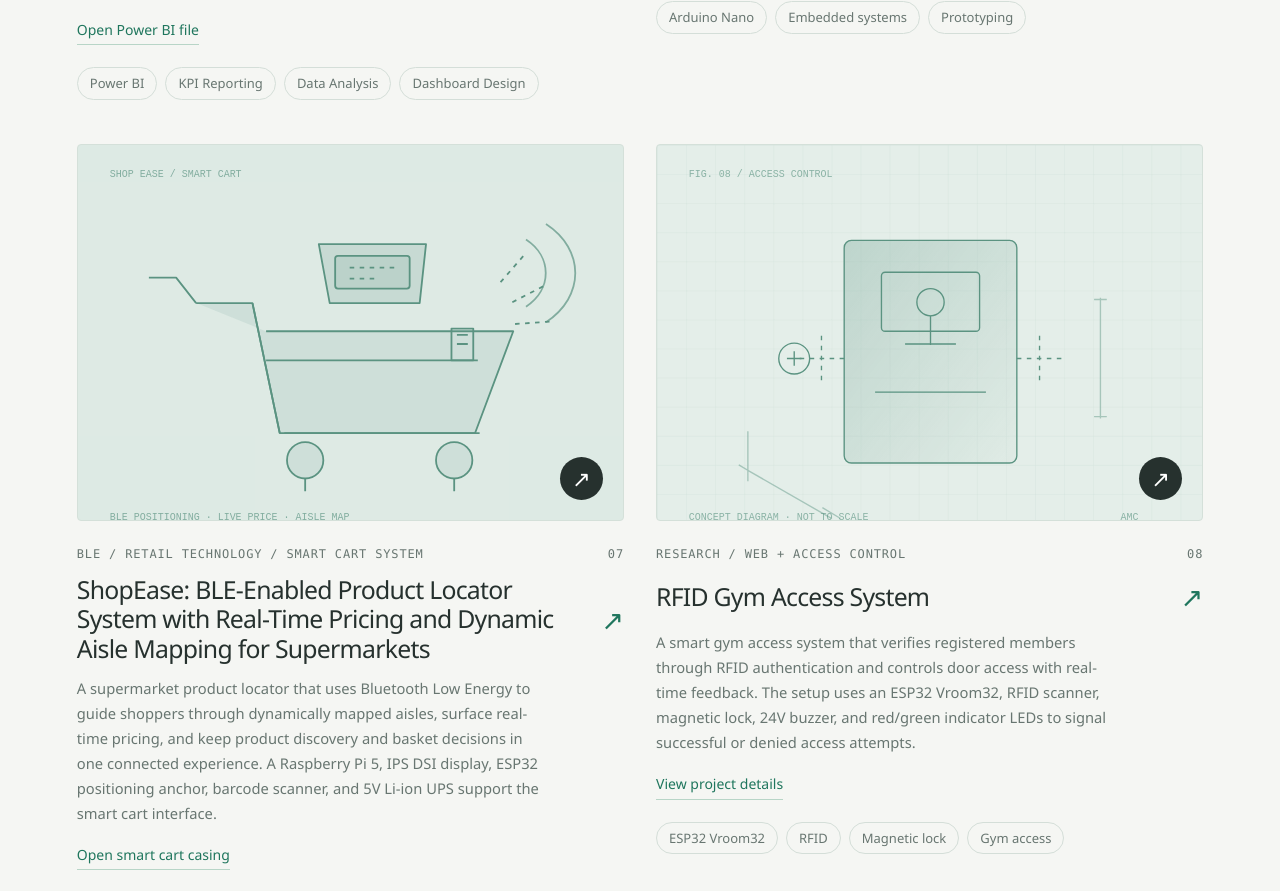
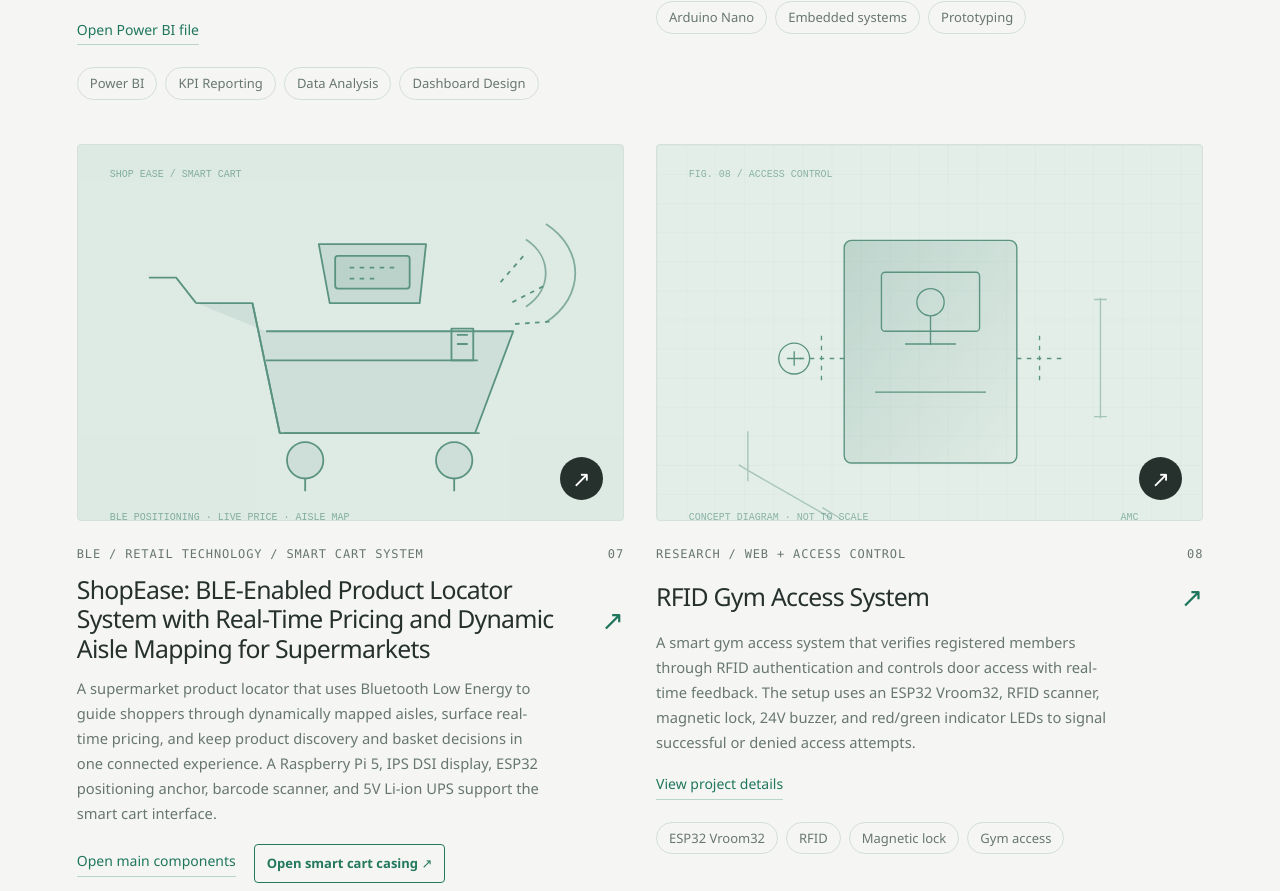
Before and after one commit to Yukie1212/PORTFOLIO, a React (Vite) app: page / in a window 1280 px wide. Shown: the part 3121-4012 px from the top of the page. Built offline with nearby package versions, Linux system fonts and the light colour scheme.

Commit message:
Restore ShopEase component links

```diff
--- a/src/App.jsx
+++ b/src/App.jsx
@@ -8,7 +8,7 @@
   { title: 'ICT & Security Systems — Client Engagements', category: 'NETWORKING / CCTV / SECURITY INSTALLATION', description: 'Layout and installation of ICT and security systems for McAsia Food Trade Corporation, Luxe Prime Realty, Medical Gallery Corporation, and Camfin Lending Inc. Includes network and CCTV installation, Windows Server and Active Directory configuration, firewall setup, NAS and Plex server deployment, and general hardware support.', tags: ['Windows Server', 'Active Directory', 'CCTV', 'Firewall', 'NAS'], type: 'security', url: 'mailto:angelomiguelr.cua@gmail.com?subject=ICT%20and%20Security%20Systems%20Client%20Engagements', linkLabel: 'Discuss client systems' },
   { title: 'McAsia Food Trade Corporation — Power BI Dashboard', category: 'DATA ANALYSIS / BUSINESS INTELLIGENCE', description: 'A reporting and dashboard system designed to turn operational data into clear, executive-ready insights for decision-making. The dashboards consolidate key business metrics, support KPI monitoring, and help visualize trends related to sales, performance, and operational activity across the organization.', tags: ['Power BI', 'KPI Reporting', 'Data Analysis', 'Dashboard Design'], type: 'data', url: '/March%20sales%20report.pbix', linkLabel: 'Open Power BI file' },
   { title: 'Timelight', category: 'EMBEDDED SYSTEMS / PROTOTYPING', description: 'A speech-timing device built with an Arduino Nano, buzzer, and LED lights. Audible and visual cues help speakers keep track of their time.', tags: ['Arduino Nano', 'Embedded systems', 'Prototyping'], type: 'embedded', url: 'https://badjau.github.io/timelight/', linkLabel: 'Explore Timelight' },
-  { title: 'ShopEase: BLE-Enabled Product Locator System with Real-Time Pricing and Dynamic Aisle Mapping for Supermarkets', category: 'BLE / RETAIL TECHNOLOGY / SMART CART SYSTEM', description: 'A supermarket product locator that uses Bluetooth Low Energy to guide shoppers through dynamically mapped aisles, surface real-time pricing, and keep product discovery and basket decisions in one connected experience. A Raspberry Pi 5, IPS DSI display, ESP32 positioning anchor, barcode scanner, and 5V Li-ion UPS support the smart cart interface.', tags: ['BLE positioning', 'Dynamic aisle mapping', 'Real-time pricing', 'Raspberry Pi 5', 'ESP32'], type: 'shop', url: 'https://cad.onshape.com/documents/45252feeec2d60c3249cbd84/w/e232dfad5ef60faf8680bbec/e/9abaa77c679d8b0c92cfc4a1?renderMode=0&uiState=6ab4f63d0996780a076d6def', linkLabel: 'Open smart cart casing' },
+  { title: 'ShopEase: BLE-Enabled Product Locator System with Real-Time Pricing and Dynamic Aisle Mapping for Supermarkets', category: 'BLE / RETAIL TECHNOLOGY / SMART CART SYSTEM', description: 'A supermarket product locator that uses Bluetooth Low Energy to guide shoppers through dynamically mapped aisles, surface real-time pricing, and keep product discovery and basket decisions in one connected experience. A Raspberry Pi 5, IPS DSI display, ESP32 positioning anchor, barcode scanner, and 5V Li-ion UPS support the smart cart interface.', tags: ['BLE positioning', 'Dynamic aisle mapping', 'Real-time pricing', 'Raspberry Pi 5', 'ESP32'], type: 'shop', url: 'https://cad.onshape.com/documents/aecccfbb5e0d449d2db2d221/w/9b3be6ea39467a66d63fc874/e/acf9ac63a97a4a71faaf4574', secondaryUrl: 'https://cad.onshape.com/documents/45252feeec2d60c3249cbd84/w/e232dfad5ef60faf8680bbec/e/9abaa77c679d8b0c92cfc4a1?renderMode=0&uiState=6ab4f63d0996780a076d6def', linkLabel: 'Open main components' },
   { title: 'RFID Gym Access System', category: 'RESEARCH / WEB + ACCESS CONTROL', description: 'A smart gym access system that verifies registered members through RFID authentication and controls door access with real-time feedback. The setup uses an ESP32 Vroom32, RFID scanner, magnetic lock, 24V buzzer, and red/green indicator LEDs to signal successful or denied access attempts.', tags: ['ESP32 Vroom32', 'RFID', 'Magnetic lock', 'Gym access'], type: 'access', url: 'https://cad.onshape.com/documents/a18f28a1a9cb6931ccf0aee3/w/2ab899e5d080cd54efd4ab7b/e/b31c332504ffcc849bf053c9', linkLabel: 'View project details' },
 ]
 const capabilities = [
@@ -91,7 +91,7 @@
     <header className="topbar"><a className="brand" href="#home" onClick={(event) => scrollToSection(event, 'home')} aria-label="Angelo Miguel R. Cua, home">amc<span>✳</span></a><span className="header-note">DATA / SOFTWARE / HARDWARE / INFRASTRUCTURE</span><button className="menu-toggle" aria-expanded={menuOpen} aria-controls="navigation" onClick={() => setMenuOpen(!menuOpen)}>{menuOpen ? 'Close −' : 'Menu +'}</button><nav id="navigation" className={menuOpen ? 'nav open' : 'nav'} aria-label="Main navigation">{[['work','Work'],['about','About'],['experience','Experience'],['skills','Expertise'],['contact','Contact']].map(([id,label]) => <a key={id} href={`#${id}`} onClick={(event) => { setMenuOpen(false); scrollToSection(event, id) }}>{label}<span>↗</span></a>)}</nav></header>
     <main id="main">
       <section className="hero" id="home"><div className="hero-top"><p className="eyebrow"><span className="status-dot"/> ANGELO MIGUEL R. CUA</p><p className="edition">PORTFOLIO / 2026</p></div><div className="hero-layout"><div className="hero-copy"><h1>Data-driven systems.<br/><span>Practical solutions.</span></h1><div className="hero-bottom"><p>Computer Engineering graduate & Data Analyst / Data and Support Engineer.<br/>Combining Power BI insight, system support, software development, and hands-on technical execution.</p><a className="round-link" href="#work" onClick={(event) => scrollToSection(event, 'work')} aria-label="Explore selected work">↓</a></div></div><div className="hero-visual"><div className="visual-label"><span>FORM / FUNCTION</span><span>01—02</span></div><TechnicalArt type="hero"/><div className="visual-footer"><span>FROM CONCEPT TO REALITY</span><span className="cross">+</span></div></div></div><div className="hero-strip"><span>POWER BI & REPORTING</span><span>+</span><span>IT SUPPORT & NETWORKING</span><span>+</span><span>EMBEDDED SYSTEMS</span></div></section>
-      <section id="work" className="section"><div className="section-heading"><div><p className="eyebrow">01 / SELECTED WORK</p><h2>Ideas made tangible<span>.</span></h2></div><p>Software, hardware, and the systems<br/>that bring them together.</p></div><div className="project-grid">{projects.map((project, index) => <article className={`project project-${project.type}`} key={project.title}><a className="project-image" href={project.url} target="_blank" rel="noreferrer" aria-label={project.linkLabel || `Open ${project.title} CAD model in Onshape (new tab)`}><TechnicalArt type={project.type}/><span className="project-open">↗</span></a><div className="project-meta"><span>{project.category}</span><span>0{index+1}</span></div><a className="project-title" href={project.url} target="_blank" rel="noreferrer"><h3>{project.title}</h3><span>↗</span></a><p>{project.description}</p><a className="project-action" href={project.url} target="_blank" rel="noreferrer">{project.linkLabel || 'View CAD model'}</a><div className="tags">{project.tags.map(tag => <span key={tag}>{tag}</span>)}</div></article>)}</div></section>
+      <section id="work" className="section"><div className="section-heading"><div><p className="eyebrow">01 / SELECTED WORK</p><h2>Ideas made tangible<span>.</span></h2></div><p>Software, hardware, and the systems<br/>that bring them together.</p></div><div className="project-grid">{projects.map((project, index) => <article className={`project project-${project.type}`} key={project.title}><a className="project-image" href={project.url} target="_blank" rel="noreferrer" aria-label={project.linkLabel || `Open ${project.title} CAD model in Onshape (new tab)`}><TechnicalArt type={project.type}/><span className="project-open">↗</span></a><div className="project-meta"><span>{project.category}</span><span>0{index+1}</span></div><a className="project-title" href={project.url} target="_blank" rel="noreferrer"><h3>{project.title}</h3><span>↗</span></a><p>{project.description}</p><div className="project-actions"><a className="project-action" href={project.url} target="_blank" rel="noreferrer">{project.linkLabel || 'View CAD model'}</a>{project.secondaryUrl && <a className="project-demo-button" href={project.secondaryUrl} target="_blank" rel="noreferrer">Open smart cart casing ↗</a>}</div><div className="tags">{project.tags.map(tag => <span key={tag}>{tag}</span>)}</div></article>)}</div></section>
       <section id="about" className="section about"><p className="eyebrow">02 / THE PERSON BEHIND THE WORK</p><div><h2>Curious by nature.<br/><span>Practical by design.</span></h2><div className="about-copy"><p>I'm Angelo, a Computer Engineering graduate and Data Analyst with hands-on experience in IT support, network infrastructure, data reporting, server installation, and embedded systems. I build and maintain technology that turns operational data and real-world systems into useful, reliable solutions.</p><p>My work spans corporate ICT and security installations, Power BI dashboard development, KPI analysis, full-stack web applications, robotics, and IoT. I combine practical implementation with clear communication, from troubleshooting a workstation to integrating a smart access system for a gym environment.</p></div></div></section>
       <section id="experience" className="section experience"><div><p className="eyebrow">03 / EXPERIENCE & EDUCATION</p><h2>Hands-on.<br/>From the start.</h2></div><div className="career-list">
         <article><p className="career-date">APRIL 2026 — PRESENT</p><h3>Data Analyst & Support Engineer</h3><h4>McAsia Food Trade Corporation</h4><p>Data analysis, reporting, and dashboard development using Power BI; IT support and data management; ICT and security systems installation; and maintenance of network and server infrastructure, including Windows Server, Active Directory, and firewall configuration.</p></article>
```
